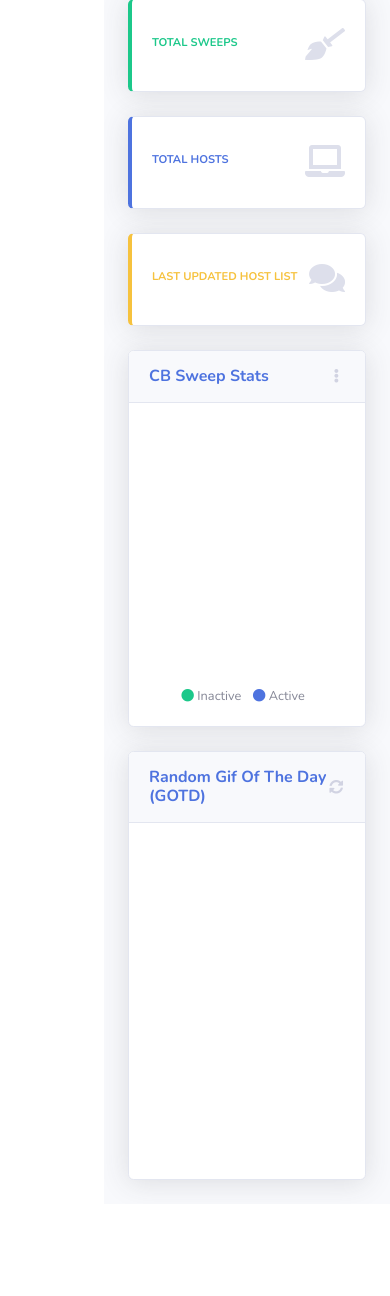
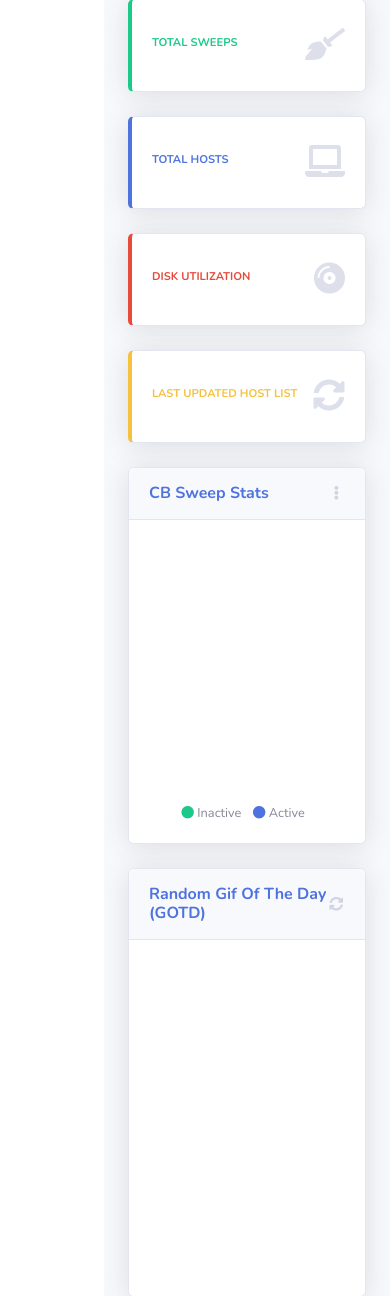
Before and after one commit to allthingsdfir/cb-bot, a Python web app: template application/templates/home.html in a window 390 px wide. Shown: the part 270-1566 px from the top of the page. Before the commit the page ends 1465 px from the top, so only its background shows below. Run offline with Jinja, Linux system fonts and the light colour scheme; the template is opened without the code that fills it, so the values that code supplies are empty; some libraries are stand-ins or nearby versions.

Commit message:
Modified sweep details page and added disk utilization

```diff
--- a/application/routes/cb/cb.py
+++ b/application/routes/cb/cb.py
@@ -359,6 +359,8 @@ def sweep_details(tuid):
     # Query mongo for all of the hosts.
     results = mongo.get_all_sweep_hosts(int(tuid))
 
+    sweep_name = (mongo.get_one_task('tuid', int(tuid)))['name']
+
     # This will set results to False if there was no
     # existing entry in the database.
     if len(results) == 0:
@@ -368,6 +370,7 @@ def sweep_details(tuid):
     return render_template('/cb_sweep_details.html',
                             title="CB Sweep",
                             user=session,
+                            sweep_name=sweep_name,
                             hosts=results)
 
 #########################################
--- a/application/templates/cb_sweep_details.html
+++ b/application/templates/cb_sweep_details.html
@@ -9,7 +9,7 @@
 {% block content %}
 <!-- Page Heading -->
 <div class="d-sm-flex align-items-center justify-content-between mb-4">
-    <h1 class="h3 mb-0 text-gray-800">CB Sweep Details</h1>
+    <h1 class="h3 mb-0 text-gray-800">Sweep Details | {{ sweep_name }}</h1>
 </div>
 <!--
 <a href="/activity_logs/download" class="d-none d-sm-inline-block btn btn-sm btn-primary shadow-sm">
--- a/application/templates/home.html
+++ b/application/templates/home.html
@@ -56,7 +56,7 @@
     </div>
 
 
-    <div class="col-xl-3 col-md-6 mb-4">
+    <div class="col-xl-2 col-md-6 mb-4">
         <div class="card border-left-primary shadow h-100 py-2">
             <div class="card-body">
                 <div class="row no-gutters align-items-center">
@@ -75,26 +75,46 @@
         </div>
     </div>
 
-    <div class="col-xl-5 col-md-6 mb-4">
-        <div class="card border-left-warning shadow h-100 py-2">
+    <div class="col-xl-2 col-md-6 mb-4">
+        <div class="card border-left-danger shadow h-100 py-2">
             <div class="card-body">
                 <div class="row no-gutters align-items-center">
                     <div class="col mr-2">
-                        <div class="text-xs font-weight-bold text-warning text-uppercase mb-1">
-                            Last Updated Host List</div>
+                        <div class="text-xs font-weight-bold text-danger text-uppercase mb-1">
+                            Disk Utilization</div>
                         <div class="h5 mb-0 font-weight-bold text-gray-800">
                             <div class="h5 mb-0 font-weight-bold text-gray-800">
-                                <div id="last_updated"></div>
+                                <div id="disk_utilization"></div>
                             </div>
                         </div>
                     </div>
                     <div class="col-auto">
-                        <i class="fas fa-comments fa-2x text-gray-300"></i>
+                        <i class="fas fa-compact-disc fa-2x text-gray-300"></i>
                     </div>
                 </div>
             </div>
         </div>
     </div>
+    <div class="col-xl-4 col-md-6 mb-4">
+            <div class="card border-left-warning shadow h-100 py-2">
+                <div class="card-body">
+                    <div class="row no-gutters align-items-center">
+                        <div class="col mr-2">
+                            <div class="text-xs font-weight-bold text-warning text-uppercase mb-1">
+                                Last Updated Host List</div>
+                            <div class="h5 mb-0 font-weight-bold text-gray-800">
+                                <div class="h5 mb-0 font-weight-bold text-gray-800">
+                                    <div id="last_updated"></div>
+                                </div>
+                            </div>
+                        </div>
+                        <div class="col-auto">
+                            <i class="fas fa-sync-alt fa-2x text-gray-300"></i>
+                        </div>
+                    </div>
+                </div>
+            </div>
+        </div>
 </div>
 
 <!-- Content Row -->
@@ -423,6 +443,13 @@
         });
     }
 
+    function getDiskUtil() {
+        $.get("/api/v1/get/diskutil", function (data) {
+            // $('#all_sweeps_count').replaceWith(data_start)
+            document.getElementById("disk_utilization").innerHTML = data;
+        });
+    }
+
     function updateChart(sweeps_active, sweeps_all) {
         // Set new default font family and font color to mimic Bootstrap's default styling
         Chart.defaults.global.defaultFontFamily = 'Nunito', '-apple-system,system-ui,BlinkMacSystemFont,"Segoe UI",Roboto,"Helvetica Neue",Arial,sans-serif';
@@ -462,6 +489,7 @@
     }
 
     updateCount();
+    getDiskUtil();
     getGif();
     setInterval(updateCount, 10000);
 
```
Also changed, not shown: application/routes/api/api.py (+25 -0 lines).
